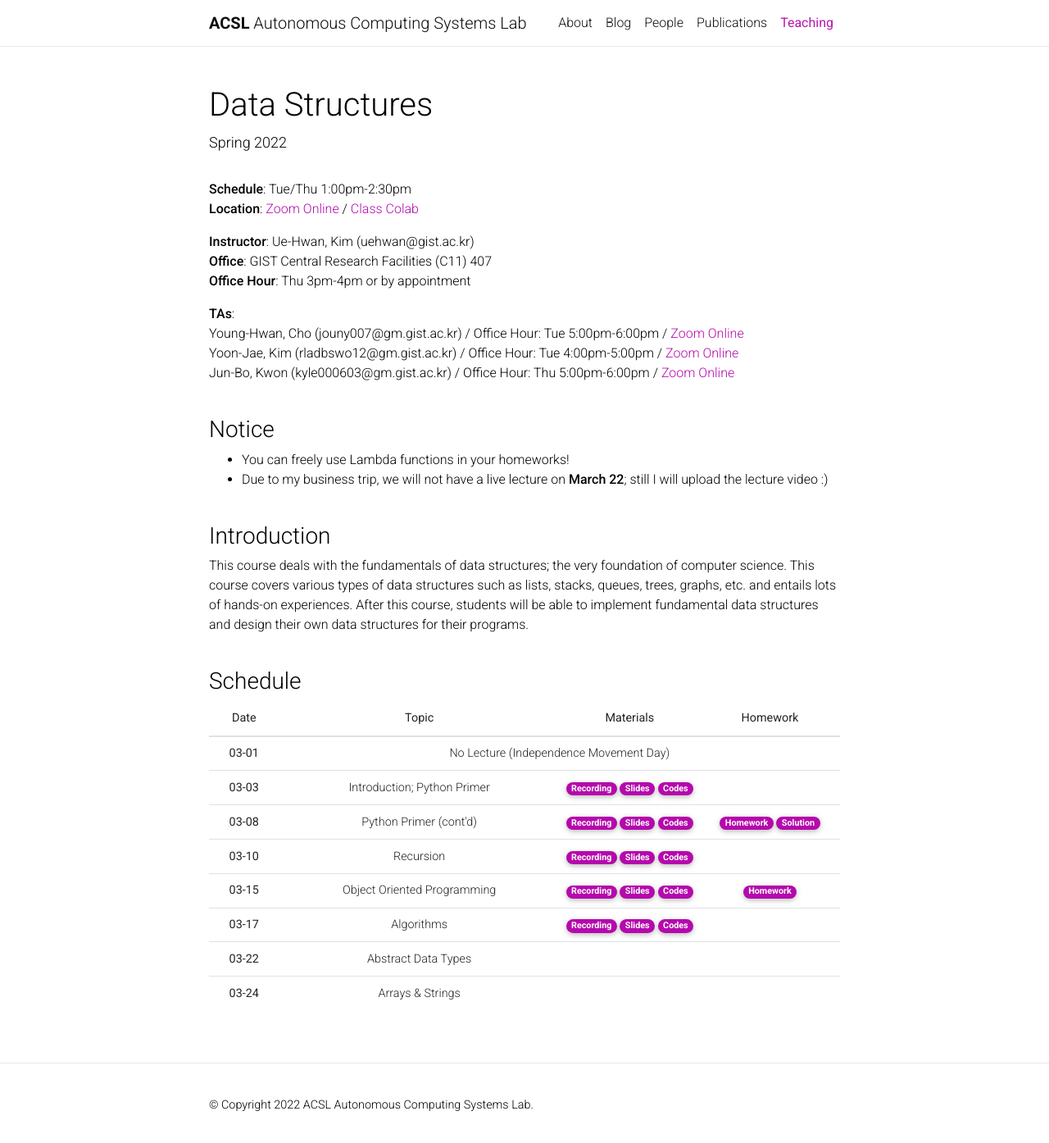
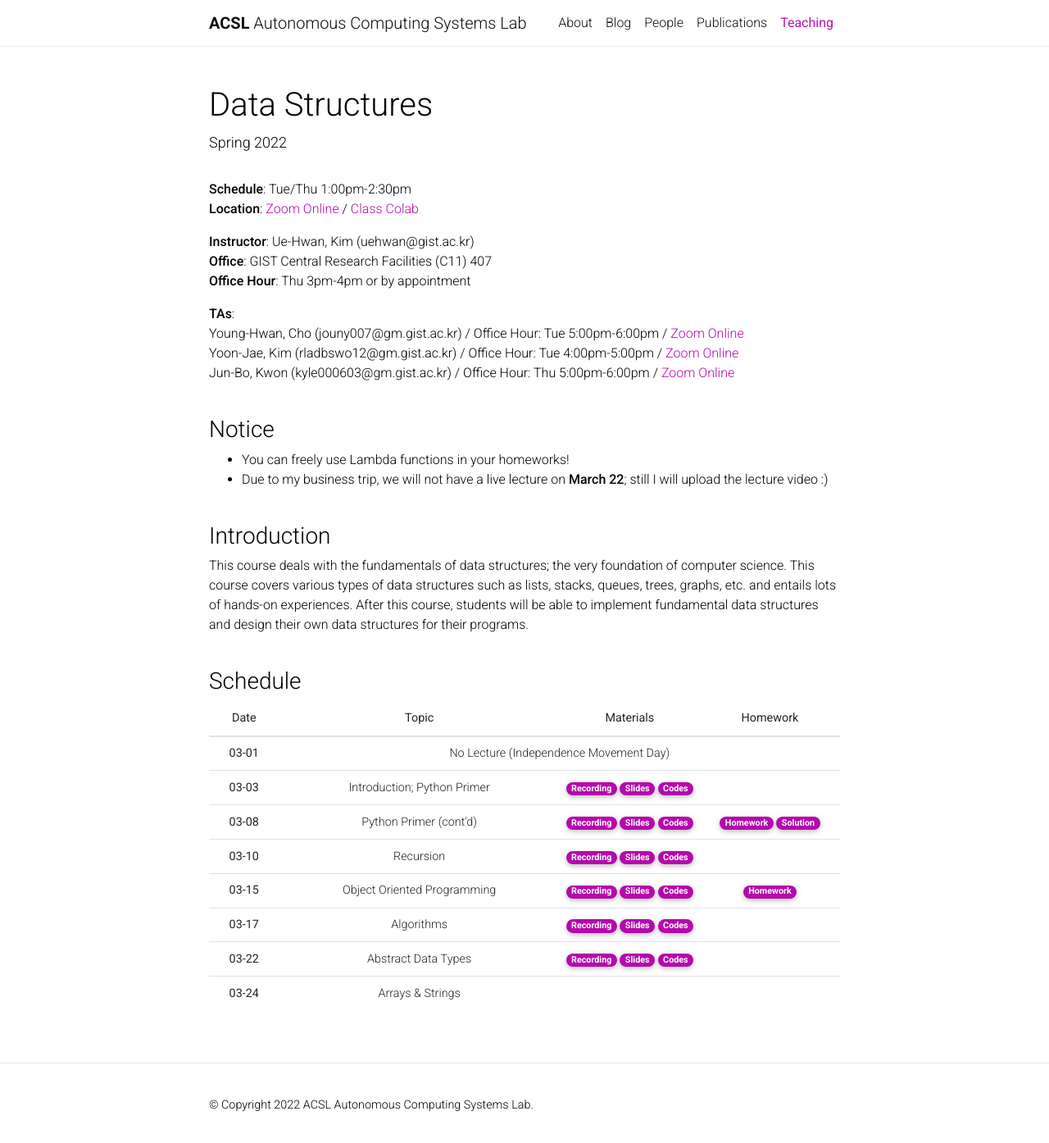
Before and after one commit to Uehwan/Uehwan.github.io, a Jekyll site: the page built from _teaching/datastruct22sp.md, in a window 1280 px wide and 1399 px high. Shown: the top 1394 px of the window at 82% size. Built offline with Jekyll 4.4.1, drawn with Linux system fonts in a browser that asks for light colours; nearby versions of some CDN libraries; comment, search, counter and statistics services are not loaded; a style sheet for code colours, icons or effects is not loaded.

Commit message:
[ds22sp] 22-03-22 post

```diff
--- a/_teaching/datastruct22sp.md
+++ b/_teaching/datastruct22sp.md
@@ -78,7 +78,7 @@
     <tr>
       <th scope="row">03-22</th>
       <td>Abstract Data Types</td>
-      <td><!--a href="https://youtu.be/zgdbPrBmg5A" target="_blank" class="badge badge-pill" style="background-color:#B509AC;">Recording</a--> <!--a href="https://docs.google.com/presentation/d/1qwWXB62idf3332JFdYpbSoRAb8rkhKBZmkOKQDqmatM/edit?usp=sharing" target="_blank" class="badge badge-pill" style="background-color:#B509AC;">Slides</a--> <!--a href="https://colab.research.google.com/drive/1S9OYcv8v-KU1w1RI_t7fEb78EGjrQ3Aw?usp=sharing" target="_blank" class="badge badge-pill" style="background-color:#B509AC;">Codes</a--></td>
+      <td><a href="https://youtu.be/vfj-PCNiwuA" target="_blank" class="badge badge-pill" style="background-color:#B509AC;">Recording</a> <a href="https://docs.google.com/presentation/d/1ybR2b2pv6jt8tCTz86Jx0hqytQ9YU8lquXWTqhVljpM/edit?usp=sharing" target="_blank" class="badge badge-pill" style="background-color:#B509AC;">Slides</a> <a href="https://colab.research.google.com/drive/1PVNwc4qtWZNtRiLNmeueEdxeOb8ZPqCk?usp=sharing" target="_blank" class="badge badge-pill" style="background-color:#B509AC;">Codes</a></td>
       <td><!--a href="https://colab.research.google.com/drive/1gRNMsgBKA2hXzE6bEDwtpcdjbgxCc6t1?usp=sharing" target="_blank" class="badge badge-pill" style="background-color:#B509AC;">Homework</a--></td>
     </tr>
     <tr>
```
